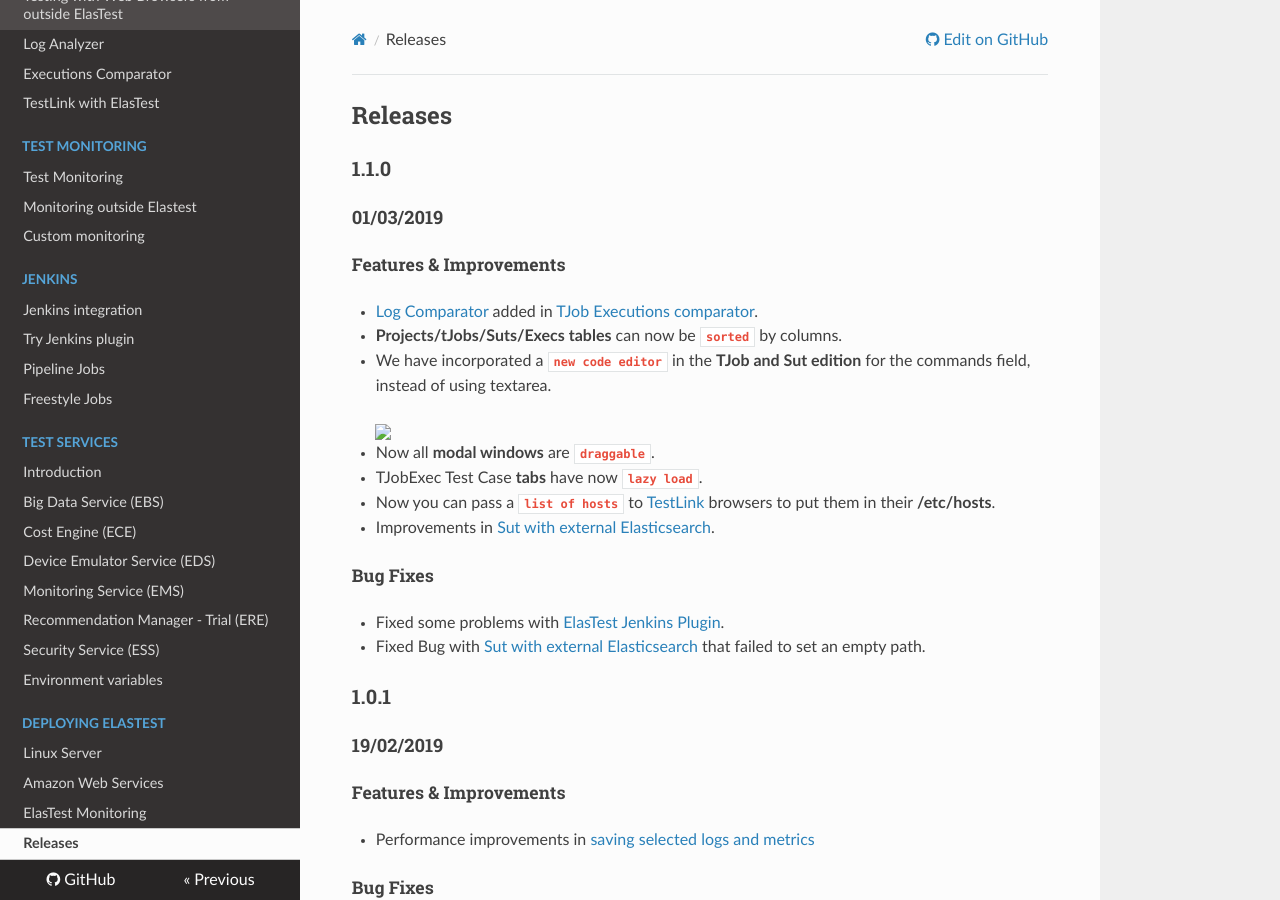
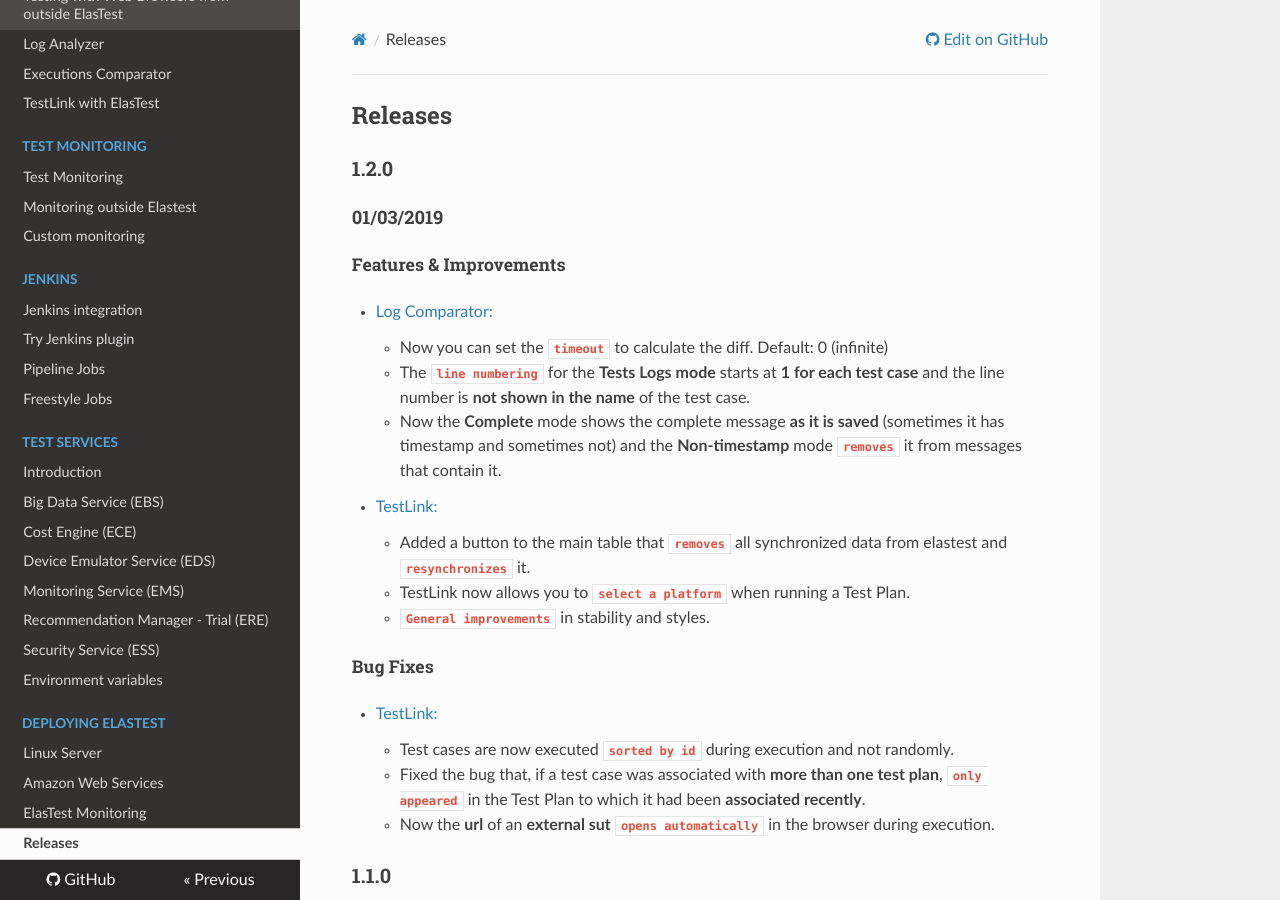
Before and after one commit to elastest/elastest.io-docs, an MkDocs documentation site: the page built from docs/releases/index.md, in a window 1280 px wide and 900 px high. Built offline with MkDocs 1.6.1, drawn with Linux system fonts in a browser that asks for light colours; nearby versions of some CDN libraries; old or Windows-style settings are respelled for this version of MkDocs.

```diff
--- a/docs/releases/index.md
+++ b/docs/releases/index.md
@@ -3,6 +3,31 @@
 <h2 id="content" class="h1">Releases</h2>
 </div>
 </div>
+
+<!-- ************************* -->
+<!-- ********* 1.2.0 ********* -->
+<!-- ************************* -->
+
+<h3 id="1.2.0" class="small-subtitle">1.2.0</h3>
+<h4 class="smaller-subtitle">01/03/2019</h4>
+
+<h5 class="smaller-subtitle">Features & Improvements</h5>
+
+-   <a target="_blank" href="/docs/executions-comparator/#log-comparator">Log Comparator:</a>
+    -   Now you can set the **`timeout`** to calculate the diff. Default: 0 (infinite)
+    -   The **`line numbering`** for the **Tests Logs mode** starts at **1 for each test case** and the line number is **not shown in the name** of the test case.
+    -   Now the **Complete** mode shows the complete message **as it is saved** (sometimes it has timestamp and sometimes not) and the **Non-timestamp** mode **`removes`** it from messages that contain it.
+-   <a target="_blank" href="/docs/testlink">TestLink:</a>
+    -   Added a button to the main table that **`removes`** all synchronized data from elastest and **`resynchronizes`** it.
+    -   TestLink now allows you to **`select a platform`** when running a Test Plan.
+    -   **`General improvements`** in stability and styles.
+
+<h5 class="smaller-subtitle">Bug Fixes</h5>
+
+-   <a target="_blank" href="/docs/testlink">TestLink:</a>
+    -   Test cases are now executed **`sorted by id`** during execution and not randomly.
+    -   Fixed the bug that, if a test case was associated with **more than one test plan**, **`only appeared`** in the Test Plan to which it had been **associated recently**.
+    -   Now the **url** of an **external sut** **`opens automatically`** in the browser during execution.
 
 <!-- ************************* -->
 <!-- ********* 1.1.0 ********* -->
```
Also changed, not shown: docs/executions-comparator/index.md (+3 -3 lines), docs/testlink/index.md (+3 -2 lines), docs/executions-comparator/images/log_comparator/lc.png (added), docs/executions-comparator/images/log_comparator/lc2.png, docs/executions-comparator/images/log_comparator/lc3.png, docs/executions-comparator/images/log_comparator/lc4.png, docs/executions-comparator/images/log_comparator/lc5.png, docs/executions-comparator/images/log_comparator/lc6.png, docs/testlink/images/execute_plan_modal.png.
